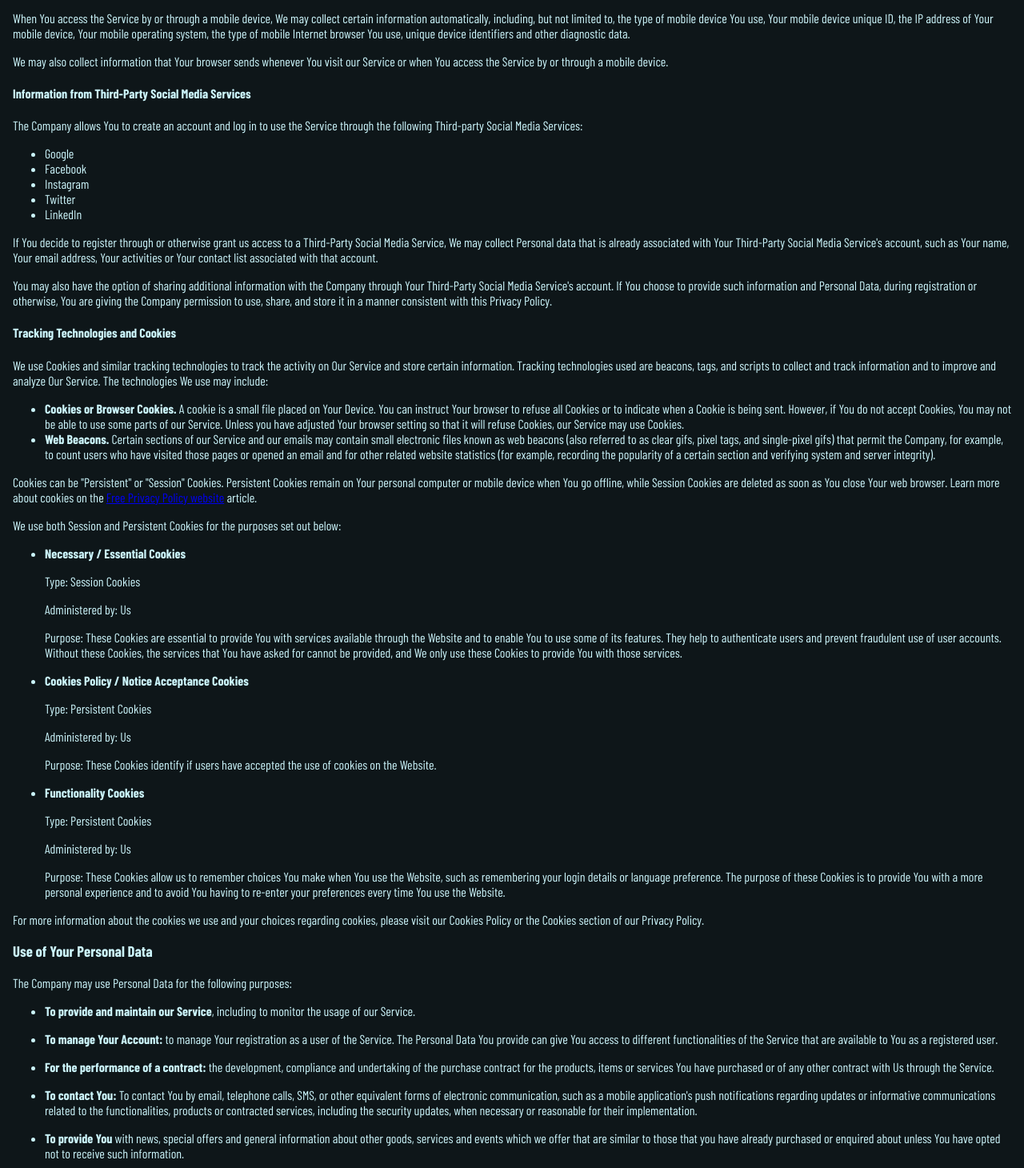
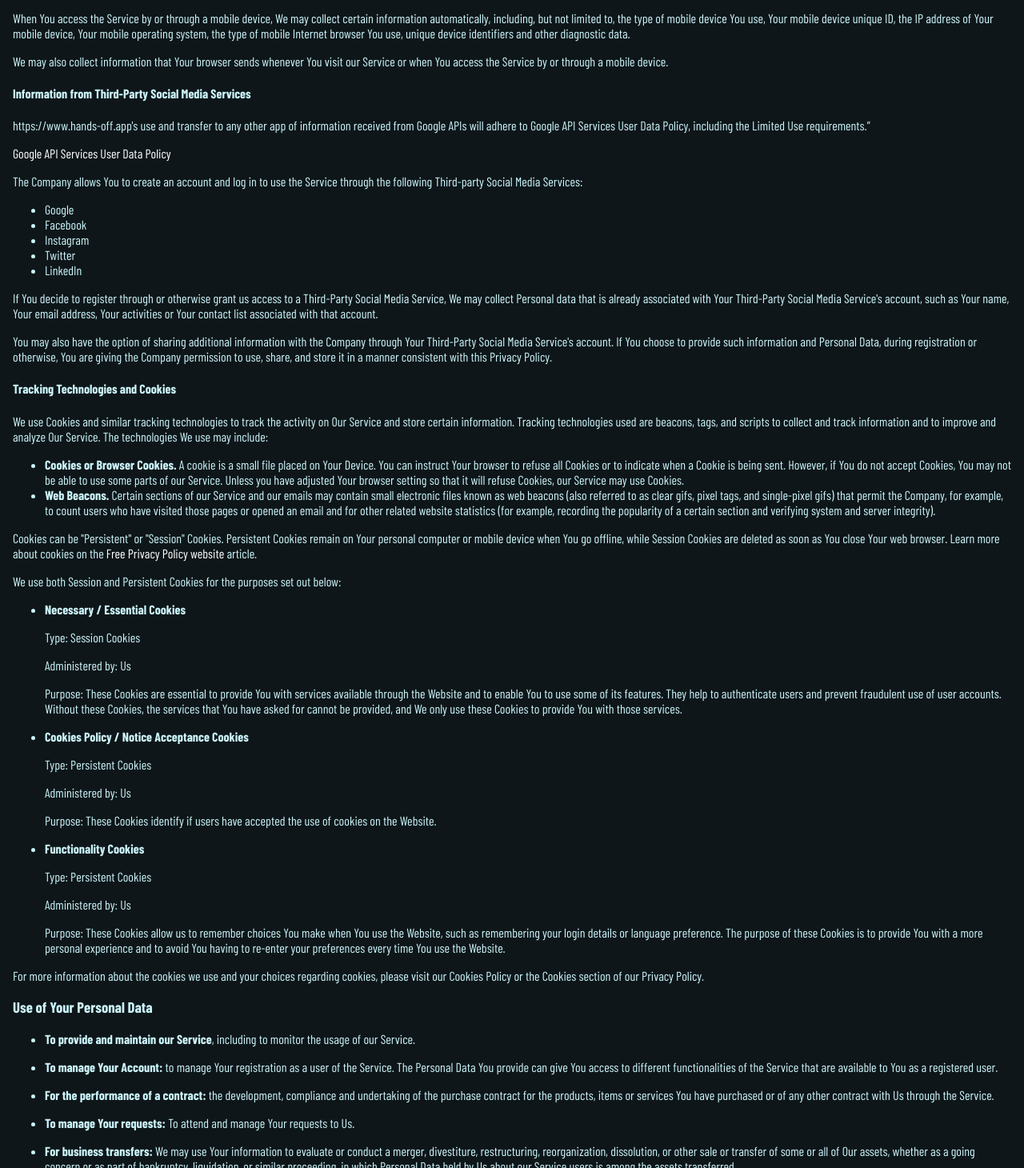
Before and after one commit to mace-stev/hands-off-frontend, a React (Create React App) app: page /privacy-policy in a window 1280 px wide. Shown: the part 1340-2800 px from the top of the page at 80% size. Built offline with nearby package versions, Linux system fonts and the light colour scheme.

Commit message:
updated privacy policy to be compliant with google api requirements

```diff
--- a/src/components/PostForm/PostForm.js
+++ b/src/components/PostForm/PostForm.js
@@ -288,7 +288,7 @@
 
     </form>
     <form method="POST" className="YT-sign-in-form" action={oauth2Endpoint} onClick={(event) => trySampleRequest(event)}>
-      <button type="submit" className="YT-sign-in" >Sign in to YT</button>
+      <button type="submit" className="YT-sign-in" >Sign in to YouTube</button>
     </form>
     <section className="video-copy__container">
         <button className="video-copy__button"onClick={()=>{copyText("last-domain/port")}}>Copy Last Domain/Port</button>
--- a/src/components/PrivacyPolicy/PrivacyPolicy.js
+++ b/src/components/PrivacyPolicy/PrivacyPolicy.js
@@ -67,12 +67,14 @@
 <p>Usage Data</p>
 </li>
 </ul>
-<h4>Usage Data</h4>
+<strong><h4>Usage Data</h4></strong>
 <p>Usage Data is collected automatically when using the Service.</p>
 <p>Usage Data may include information such as Your Device's Internet Protocol address (e.g. IP address), browser type, browser version, the pages of our Service that You visit, the time and date of Your visit, the time spent on those pages, unique device identifiers and other diagnostic data.</p>
 <p>When You access the Service by or through a mobile device, We may collect certain information automatically, including, but not limited to, the type of mobile device You use, Your mobile device unique ID, the IP address of Your mobile device, Your mobile operating system, the type of mobile Internet browser You use, unique device identifiers and other diagnostic data.</p>
 <p>We may also collect information that Your browser sends whenever You visit our Service or when You access the Service by or through a mobile device.</p>
 <h4>Information from Third-Party Social Media Services</h4>
+<p>https://www.hands-off.app's use and transfer to any other app of information received from Google APIs will adhere to Google API Services User Data Policy, including the Limited Use requirements.”</p>
+<a href="https://developers.google.com/terms/api-services-user-data-policy#additional_requirements_for_specific_api_scopes">Google API Services User Data Policy</a>
 <p>The Company allows You to create an account and log in to use the Service through the following Third-party Social Media Services:</p>
 <ul>
 <li>Google</li>
@@ -113,7 +115,6 @@
 </ul>
 <p>For more information about the cookies we use and your choices regarding cookies, please visit our Cookies Policy or the Cookies section of our Privacy Policy.</p>
 <h3>Use of Your Personal Data</h3>
-<p>The Company may use Personal Data for the following purposes:</p>
 <ul>
 <li>
 <p><strong>To provide and maintain our Service</strong>, including to monitor the usage of our Service.</p>
@@ -125,19 +126,10 @@
 <p><strong>For the performance of a contract:</strong> the development, compliance and undertaking of the purchase contract for the products, items or services You have purchased or of any other contract with Us through the Service.</p>
 </li>
 <li>
-<p><strong>To contact You:</strong> To contact You by email, telephone calls, SMS, or other equivalent forms of electronic communication, such as a mobile application's push notifications regarding updates or informative communications related to the functionalities, products or contracted services, including the security updates, when necessary or reasonable for their implementation.</p>
-</li>
-<li>
-<p><strong>To provide You</strong> with news, special offers and general information about other goods, services and events which we offer that are similar to those that you have already purchased or enquired about unless You have opted not to receive such information.</p>
-</li>
-<li>
 <p><strong>To manage Your requests:</strong> To attend and manage Your requests to Us.</p>
 </li>
 <li>
 <p><strong>For business transfers:</strong> We may use Your information to evaluate or conduct a merger, divestiture, restructuring, reorganization, dissolution, or other sale or transfer of some or all of Our assets, whether as a going concern or as part of bankruptcy, liquidation, or similar proceeding, in which Personal Data held by Us about our Service users is among the assets transferred.</p>
-</li>
-<li>
-<p><strong>For other purposes</strong>: We may use Your information for other purposes, such as data analysis, identifying usage trends, determining the effectiveness of our promotional campaigns and to evaluate and improve our Service, products, services, marketing and your experience.</p>
 </li>
 </ul>
 <p>We may share Your personal information in the following situations:</p>
@@ -145,7 +137,6 @@
 <li><strong>With Service Providers:</strong> We may share Your personal information with Service Providers to monitor and analyze the use of our Service,  to contact You.</li>
 <li><strong>For business transfers:</strong> We may share or transfer Your personal information in connection with, or during negotiations of, any merger, sale of Company assets, financing, or acquisition of all or a portion of Our business to another company.</li>
 <li><strong>With Affiliates:</strong> We may share Your information with Our affiliates, in which case we will require those affiliates to honor this Privacy Policy. Affiliates include Our parent company and any other subsidiaries, joint venture partners or other companies that We control or that are under common control with Us.</li>
-<li><strong>With business partners:</strong> We may share Your information with Our business partners to offer You certain products, services or promotions.</li>
 <li><strong>With other users:</strong> when You share personal information or otherwise interact in the public areas with other users, such information may be viewed by all users and may be publicly distributed outside. If You interact with other users or register through a Third-Party Social Media Service, Your contacts on the Third-Party Social Media Service may see Your name, profile, pictures and description of Your activity. Similarly, other users will be able to view descriptions of Your activity, communicate with You and view Your profile.</li>
 <li><strong>With Your consent</strong>: We may disclose Your personal information for any other purpose with Your consent.</li>
 </ul>
@@ -190,7 +181,7 @@
 <h2>Contact Us</h2>
 <p>If you have any questions about this Privacy Policy, You can contact us:</p>
 <ul>
-<li>By email: williamstevenson107@gmail.com</li>
+<li><a href="mailto:williamstevenson107@gmail.com">By email: williamstevenson107@gmail.com</a></li>
 </ul>
 </section>
 <Footer />
--- a/src/components/PrivacyPolicy/PrivacyPolicy.scss
+++ b/src/components/PrivacyPolicy/PrivacyPolicy.scss
@@ -5,4 +5,8 @@
 .privacypolicy-section{
 
     margin: 0 1rem;
+    a{
+        text-decoration: none;
+        color: white;
+    }
 }
--- a/src/styles/partials/_mixins.scss
+++ b/src/styles/partials/_mixins.scss
@@ -19,6 +19,11 @@
     height: 1.5rem;
     margin-top: 1.25rem;
     margin-right: .25rem;
+    border: solid 4px #0E1619;
+    border-radius: 15%;
+    background:#CBF4FA;
+    color:#0E1619;
+    outline: inset #CBF4FA 1px;
     @content;
 }
 @mixin button{
```
